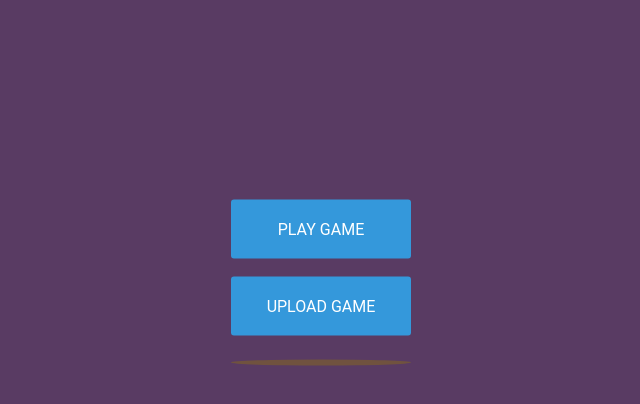
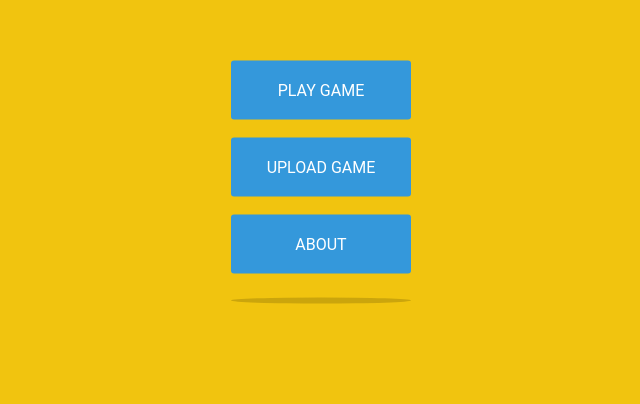
Before and after one commit to AhsanSN/Compendium-for-Games, a website: page pages/home.html in a window 1280 px wide. Shown: the part 158-562 px from the top of the page, without its empty margins (319-959 px from the left). Drawn offline with Linux system fonts and the light colour scheme.

Commit message:
about added

```diff
--- a/css/style.css
+++ b/css/style.css
@@ -1,5 +1,5 @@
 body {
-    background: #593b63;
+    background: #f1c40f;
 }
 
 .button {
@@ -14,7 +14,7 @@ body {
 }
 
 .allbuttons {
-    padding: 30%;
+    padding: 30vh;
 }
 
     .button p {
--- /dev/null
+++ b/pages/css/style.css
@@ -0,0 +1,4 @@
+body {
+    margin: 0px;
+    background-color: rgb(80, 80, 80);
+}
--- a/pages/home.html
+++ b/pages/home.html
@@ -5,17 +5,23 @@
 </head>
 <body>
     <div class="allbuttons">
-    <a href="/newgame">
-    <div class="button">
-        <p>Play game</p>
-    </div>
-    </a>
-    <br>
-    <a href="/uploadgame">
-    <div class="button">
-        <p>Upload Game</p>
-    </div>
-    </a>
+        <div class="button">
+            <a href="/newgame">
+                <p>Play game</p>
+            </a>
+        </div>
+        <br>
+        <div class="button">
+            <a href="/uploadgame">
+                <p>Upload Game</p>
+            </a>
+        </div>
+        <br>
+        <div class="button">
+            <a href="/about">
+                <p>About</p>
+            </a>
+        </div>
     </div>
 
 </body>
```
